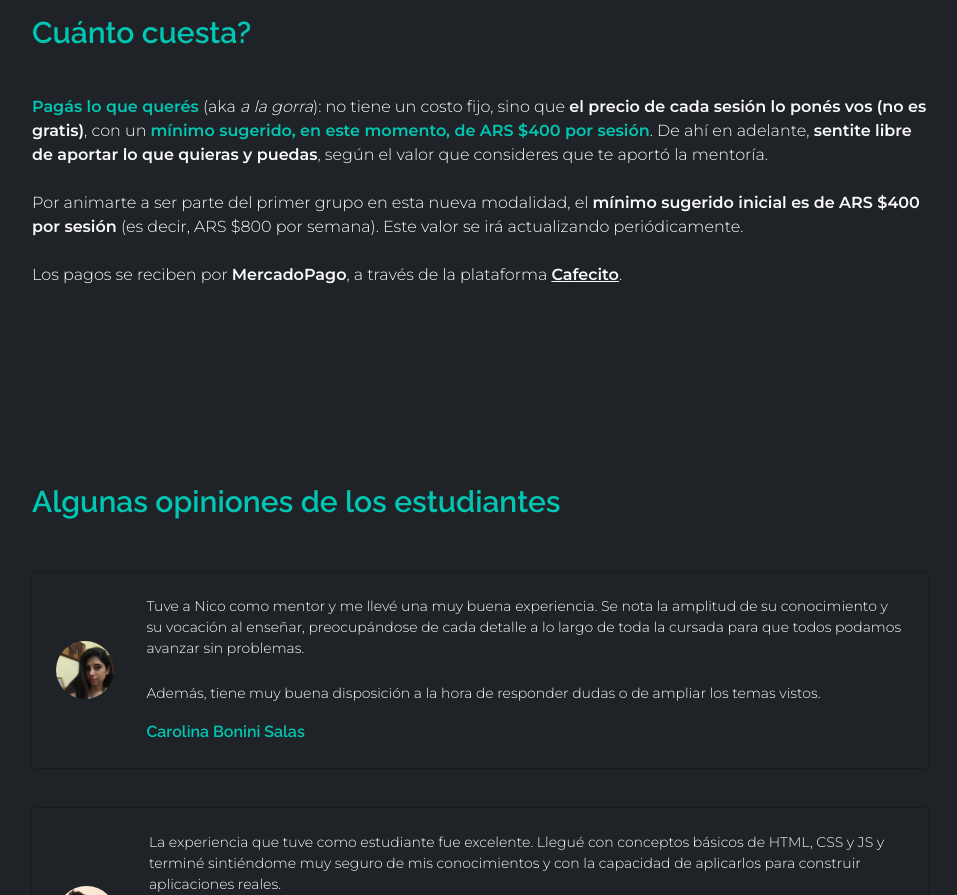
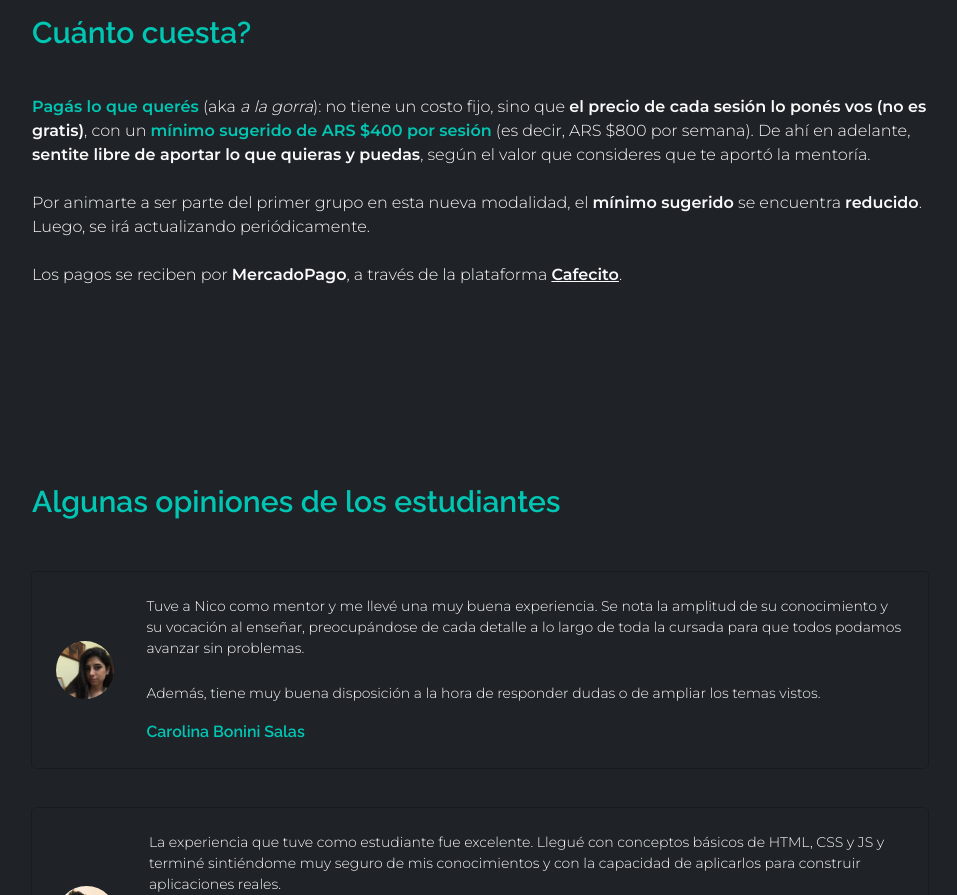
Before and after one commit to undefinedschool/mentorship, a website: page index.html in a window 1280 px wide. Shown: the part 3840-4735 px from the top of the page, without its empty margins (96-1053 px from the left). Drawn offline with Linux system fonts and the light colour scheme.

Commit message:
chore: update copy

```diff
--- a/index.html
+++ b/index.html
@@ -325,8 +325,9 @@
                 >el precio de cada sesión lo ponés vos (no es gratis)</strong
               >, con un
               <strong class="font-semibold text-brand-cyan"
-                >mínimo sugerido, en este momento, de ARS $400 por sesión</strong
-              >. De ahí en adelante,
+                >mínimo sugerido de ARS $400 por sesión</strong
+              >
+              (es decir, ARS $800 por semana). De ahí en adelante,
               <strong class="font-semibold">sentite libre de aportar lo que quieras y puedas</strong
               >, según el valor que consideres que te aportó la mentoría.
             </p>
@@ -335,10 +336,9 @@
 
             <p>
               Por animarte a ser parte del primer grupo en esta nueva modalidad, el
-              <strong class="font-semibold"
-                >mínimo sugerido inicial es de ARS $400 por sesión</strong
-              >
-              (es decir, ARS $800 por semana). Este valor se irá actualizando periódicamente.
+              <strong class="font-semibold">mínimo sugerido</strong> se encuentra
+              <strong class="font-semibold">reducido</strong>. Luego, se irá actualizando
+              periódicamente.
             </p>
 
             <br />
```
